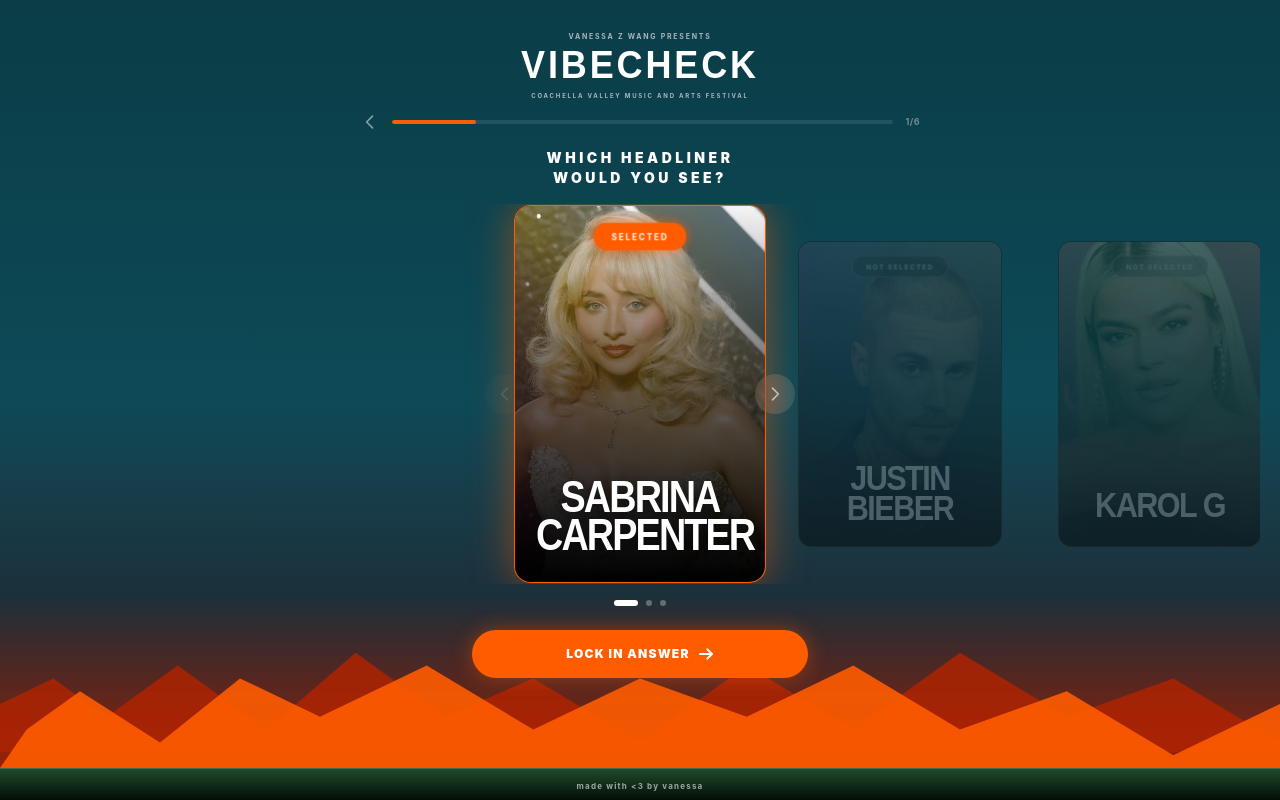
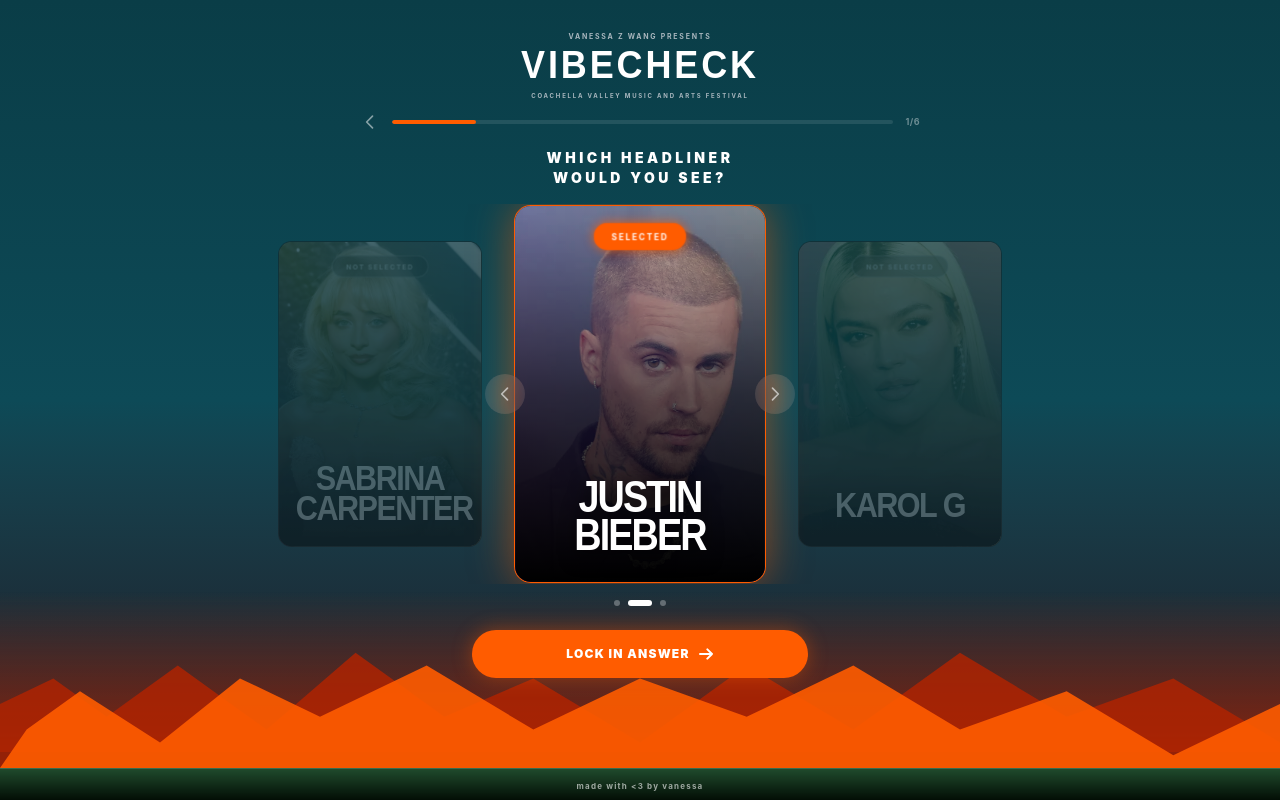
Before and after one commit to vvanessaww/vibecheck, a React (Vite) app: page / in a window 1280 px wide. Both pictures are taken after a click on the button "TAKE THE QUIZ". Built offline with nearby package versions, Linux system fonts and the light colour scheme.

Commit message:
fix: default headliner selection to Justin Bieber (index 1)

```diff
--- a/src/components/screens/HeadlinerShowdown.jsx
+++ b/src/components/screens/HeadlinerShowdown.jsx
@@ -3,7 +3,7 @@
 import { HEADLINER_OPTIONS } from '../../data/questions';
 
 export default function HeadlinerShowdown({ onComplete }) {
-  const [activeIndex, setActiveIndex] = useState(0);
+  const [activeIndex, setActiveIndex] = useState(1);
   const scrollRef = useRef(null);
   const isScrollingRef = useRef(false);
 
@@ -50,7 +50,7 @@
   };
 
   useEffect(() => {
-    scrollToIndex(0);
+    scrollToIndex(1);
   }, []);
 
   return (
```
